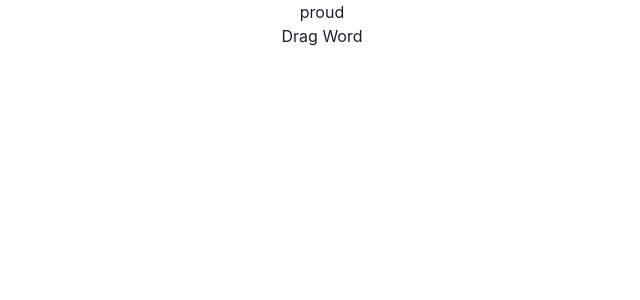
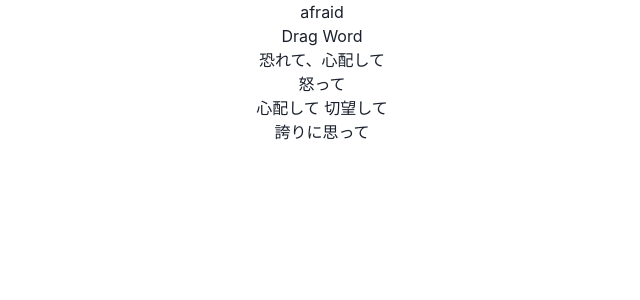
Before and after one commit to illionillion/react-word-quiz, a React (Create React App) app: page / in a window 1280 px wide. Shown: the top 300 px of the page, without its empty margins (318-958 px from the left). Built offline with nearby package versions, Linux system fonts and the light colour scheme.

Commit message:
選択肢抽出

```diff
--- a/src/App.tsx
+++ b/src/App.tsx
@@ -25,20 +25,26 @@ function App() {
 
   const constraintsRef = useRef<HTMLDivElement>(null);
 
+  let ignore = false;
   useEffect(() => {
+
+    const start = async () => {
+      if(ignore) return
       const word = wordData[Math.floor(Math.random() * wordData.length)];
       setCurrentWord(word);
       const options: wordProps[] = [];
       options.push(word);
-    console.log(options.map((item) => item));
 
       for (let i = 0; i < 3; i++) {
-      // const filterWord = wordData.filter(item => options.find(val => val.eng === item.eng))
-      const filterWord = wordData.filter((item) => word.eng !== item.eng);
+        const filterWord = wordData.filter((item) => !options.includes(item)); // inclidesで判定できた
+        // console.log(filterWord);
         options.push(filterWord[Math.floor(Math.random() * filterWord.length)]);
       }
       console.log(options);
       setOptionWord(options);
+    };
+    start()
+    return () => {ignore = true}
   }, []);
 
   return (
@@ -54,6 +60,9 @@ function App() {
         <Box className="wordPanel">{currentWord?.eng}</Box>
         <Box className="wordDragArea">Drag Word</Box>
       </Box>
+      <Box className="wordItems">
+        {optionWord?.map((item, key) => <motion.div key={key} dragConstraints={constraintsRef} drag style={{width:"auto"}}>{item.jap}<br/></motion.div>)}
+      </Box>
     </motion.div>
   );
 }
```
Lines whose indentation alone changed are shown as unchanged.
